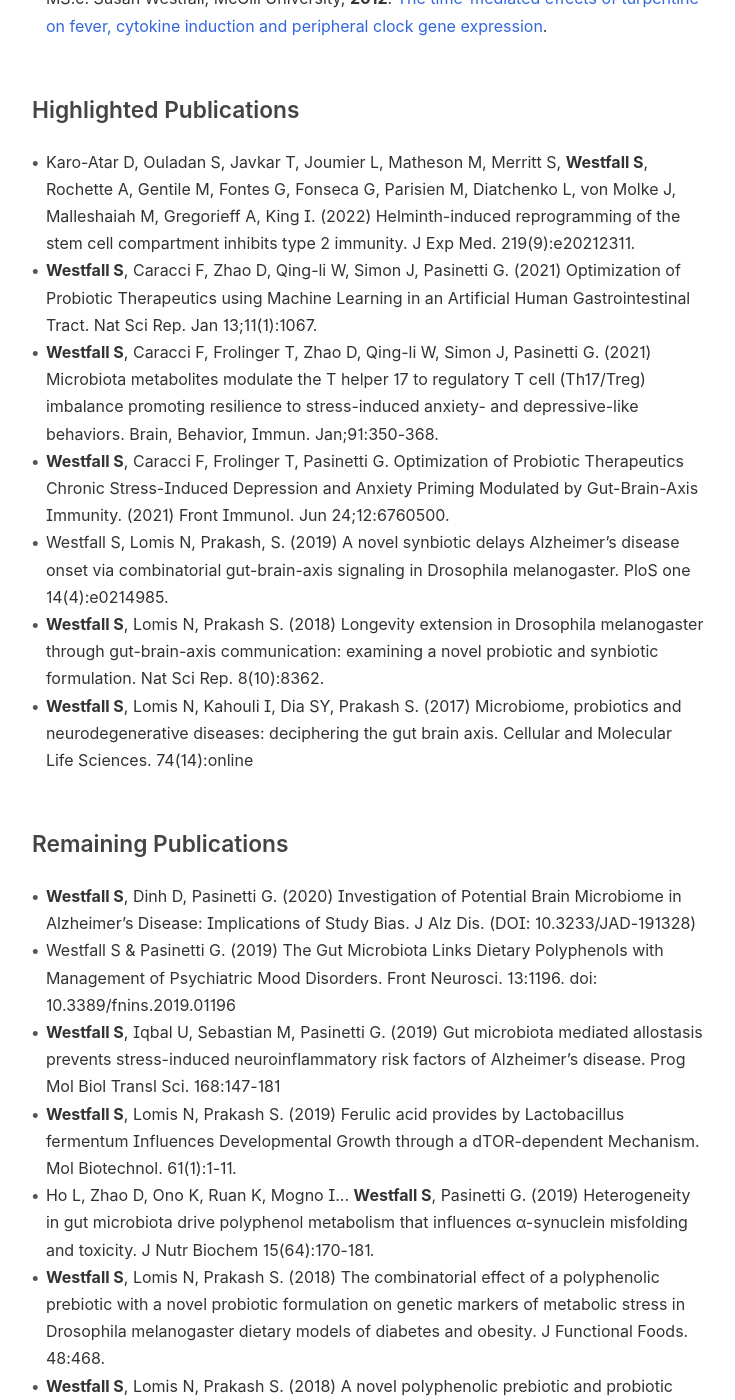
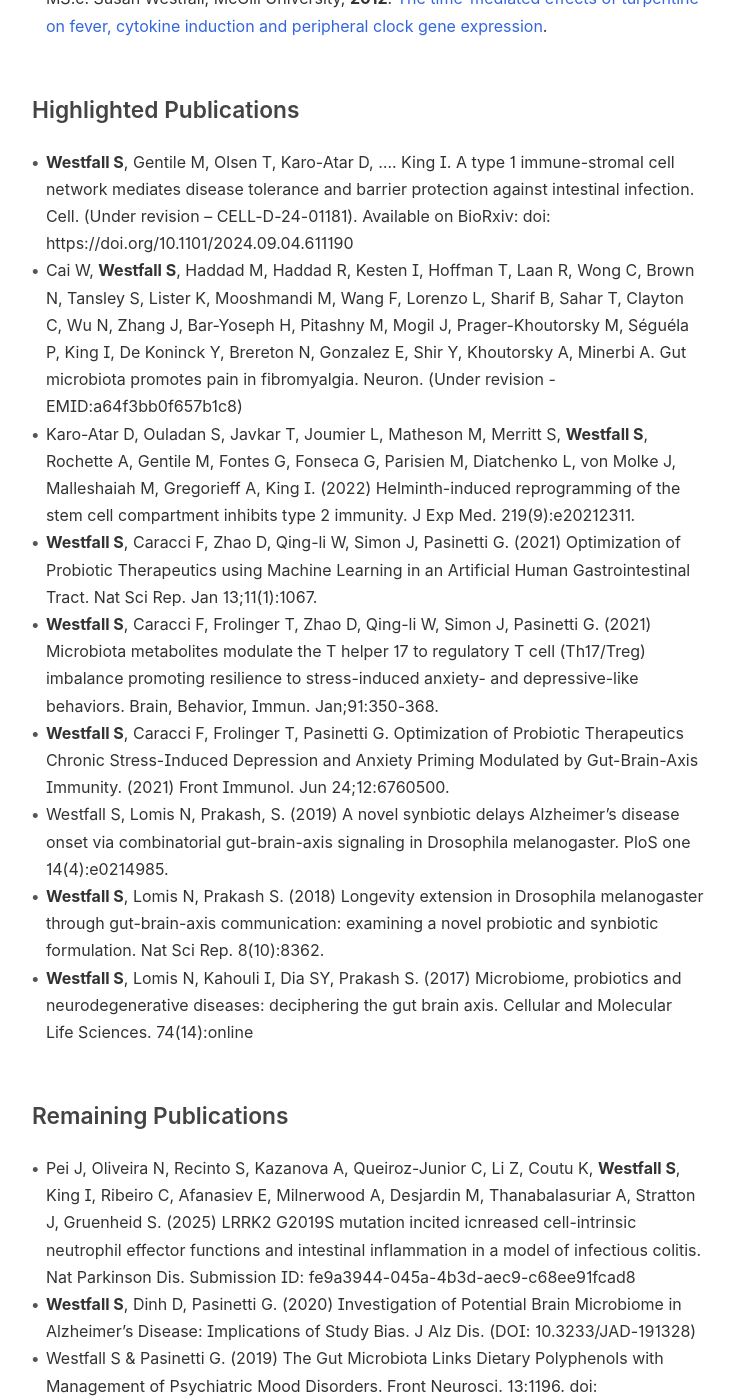
Before and after one commit to suswes/suswes.github.io, an MkDocs documentation site: the page built from docs/publications.md, in a window 1280 px wide and 1400 px high, scrolled down 839 px. Shown: the whole window, without its empty margins (400-1135 px from the left). Built offline with MkDocs 1.6.1, drawn with Linux system fonts in a browser that asks for light colours; some web fonts are replaced.

Commit message:
Update publications.md

```diff
--- a/docs/publications.md
+++ b/docs/publications.md
@@ -16,6 +16,9 @@
 
 
 ## Highlighted Publications
+ - **Westfall S**, Gentile M, Olsen T, Karo-Atar D, …. King I. A type 1 immune-stromal cell network mediates disease tolerance and barrier protection against intestinal infection. Cell. (Under revision – CELL-D-24-01181).
+Available on BioRxiv: doi: https://doi.org/10.1101/2024.09.04.611190
+ - Cai W, **Westfall S**, Haddad M, Haddad R, Kesten I, Hoffman T, Laan R, Wong C, Brown N, Tansley S, Lister K, Mooshmandi M, Wang F, Lorenzo L, Sharif B,  Sahar T, Clayton C, Wu N, Zhang J, Bar-Yoseph H, Pitashny M, Mogil J, Prager-Khoutorsky M, Séguéla P, King I, De Koninck Y, Brereton N, Gonzalez E, Shir Y, Khoutorsky A, Minerbi A. Gut microbiota promotes pain in fibromyalgia. Neuron. (Under revision - EMID:a64f3bb0f657b1c8)
  - Karo-Atar D, Ouladan S, Javkar T, Joumier L, Matheson M, Merritt S, **Westfall S**, Rochette A, Gentile M, Fontes G, Fonseca G, Parisien M, Diatchenko L, von Molke J, Malleshaiah M, Gregorieff A, King I. (2022) Helminth-induced reprogramming of the stem cell compartment inhibits type 2 immunity. J Exp Med. 219(9):e20212311.
  - **Westfall S**, Caracci F, Zhao D, Qing-li W, Simon J, Pasinetti G. (2021) Optimization of Probiotic Therapeutics using Machine Learning in an Artificial Human Gastrointestinal Tract. Nat Sci Rep. Jan 13;11(1):1067.
  - **Westfall S**, Caracci F, Frolinger T, Zhao D, Qing-li W, Simon J, Pasinetti G. (2021) Microbiota metabolites modulate the T helper 17 to regulatory T cell (Th17/Treg) imbalance promoting resilience to stress-induced anxiety- and depressive-like behaviors. Brain, Behavior, Immun. Jan;91:350-368.
@@ -25,6 +28,7 @@
  - **Westfall S**, Lomis N, Kahouli I, Dia SY, Prakash S. (2017) Microbiome, probiotics and neurodegenerative diseases: deciphering the gut brain axis. Cellular and Molecular Life Sciences. 74(14):online
 
 ## Remaining Publications
+ - Pei J, Oliveira N, Recinto S, Kazanova A, Queiroz-Junior C, Li Z, Coutu K, **Westfall S**, King I, Ribeiro C, Afanasiev E, Milnerwood A, Desjardin M, Thanabalasuriar A, Stratton J, Gruenheid S. (2025) LRRK2 G2019S mutation incited icnreased cell-intrinsic neutrophil effector functions and intestinal inflammation in a model of infectious colitis. Nat Parkinson Dis. Submission ID: fe9a3944-045a-4b3d-aec9-c68ee91fcad8
  - **Westfall S**, Dinh D, Pasinetti G. (2020) Investigation of Potential Brain Microbiome in Alzheimer’s Disease: Implications of Study Bias. J Alz Dis. (DOI: 10.3233/JAD-191328)
  - Westfall S & Pasinetti G. (2019) The Gut Microbiota Links Dietary Polyphenols with Management of Psychiatric Mood Disorders. Front Neurosci. 13:1196. doi: 10.3389/fnins.2019.01196
  - **Westfall S**, Iqbal U, Sebastian M, Pasinetti G. (2019) Gut microbiota mediated allostasis prevents stress-induced neuroinflammatory risk factors of Alzheimer’s disease. Prog Mol Biol Transl Sci. 168:147-181
```
